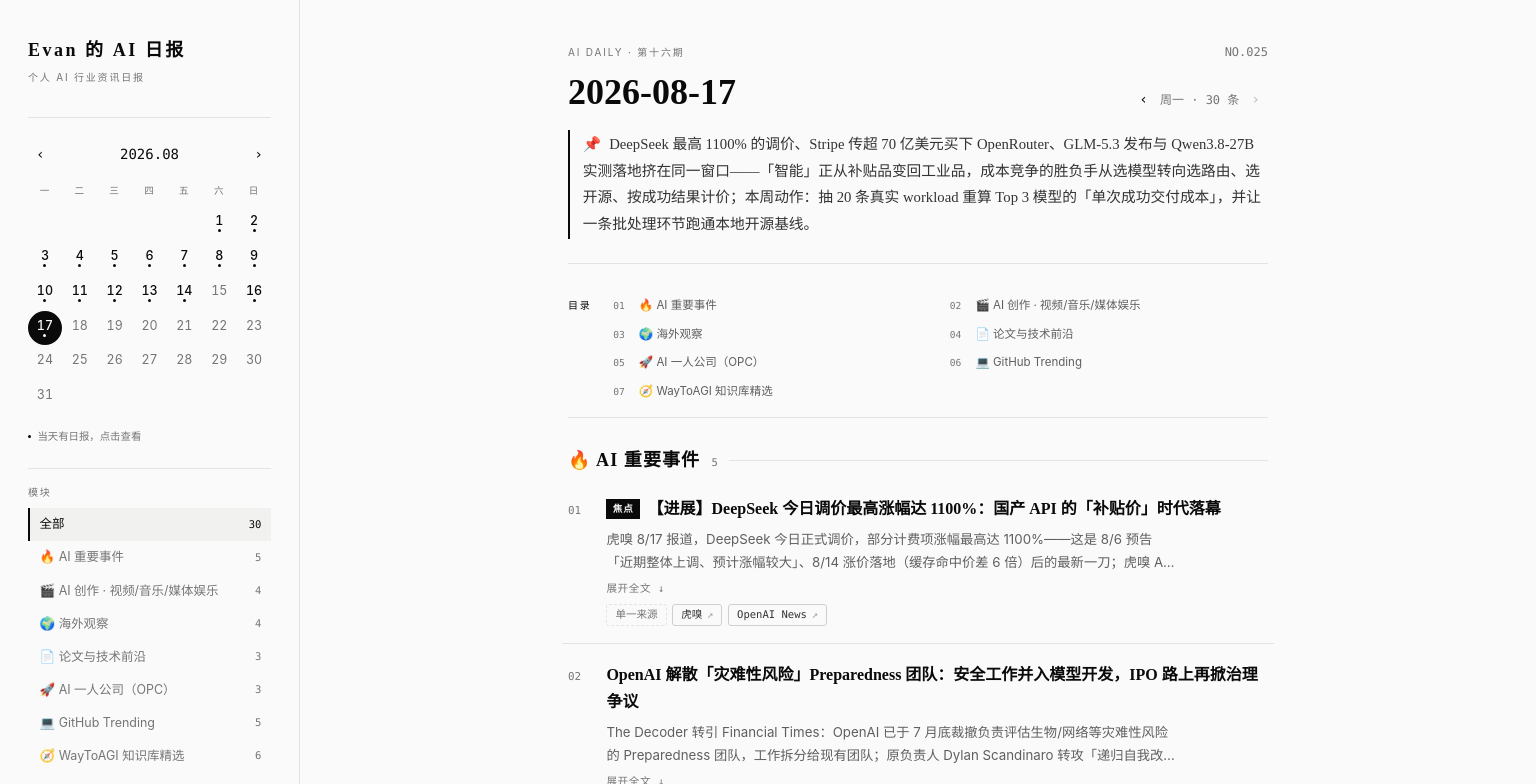
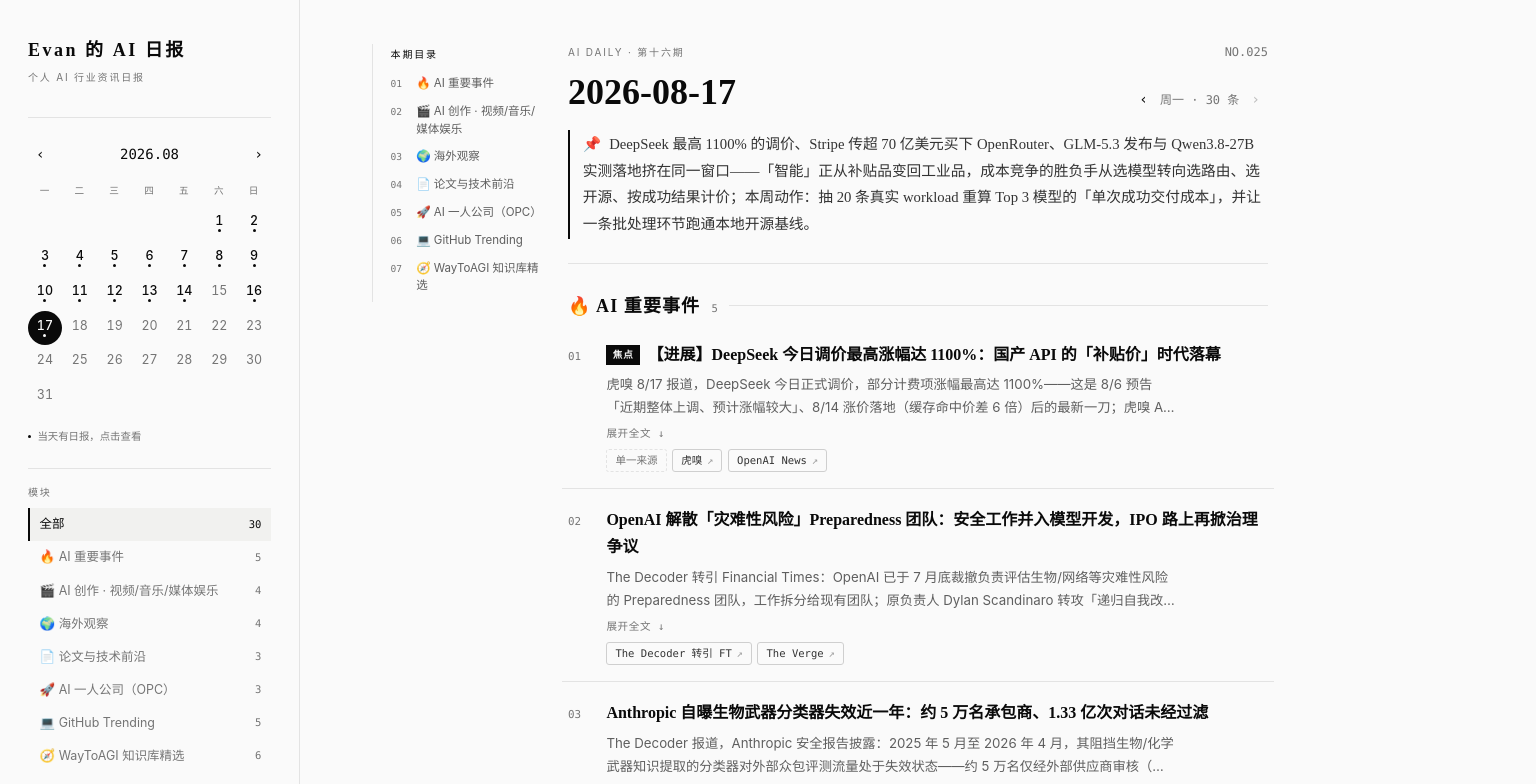
Before and after one commit to 2441461233/ai-daily-report, a React (Vite) app: page /#/2026-08-17--1 in a window 1536 px wide. Shown: the top 784 px of the page. Built offline with nearby package versions, Linux system fonts and the light colour scheme.

Commit message:
Make the report contents menu persistent

```diff
--- a/src/components/Feed.tsx
+++ b/src/components/Feed.tsx
@@ -89,6 +89,7 @@
 }
 
 export default function Feed({ report, moduleFilter, hasPrev, hasNext, onPrev, onNext }: Props) {
+  const [tocOpenFor, setTocOpenFor] = useState<string | null>(null)
   const sections = report.sections
     .map((section, originalIndex) => ({ section, originalIndex }))
     .filter(({ section }) => moduleFilter === null || section.title === moduleFilter)
@@ -101,6 +102,8 @@
   )
 
   const oneLiner = (report.oneLiner ?? '').replace(/^📌\s*今日一句话[：:]\s*/, '')
+  const tocOpen = tocOpenFor === report.slug
+  const tocPanelId = `report-${report.slug}-toc`
   const sectionId = (originalIndex: number) =>
     `report-${report.slug}-section-${originalIndex + 1}`
   const jumpToSection = (originalIndex: number) => {
@@ -109,9 +112,60 @@
     const heading = document.getElementById(`${id}-heading`)
     section?.scrollIntoView({ block: 'start' })
     heading?.focus({ preventScroll: true })
+    setTocOpenFor(null)
   }
 
   return (
+    <div className="feed-shell">
+      {moduleFilter === null && sections.length > 1 && (
+        <nav
+          className={`article-toc ${tocOpen ? 'is-open' : ''}`}
+          aria-label="本期目录"
+          onKeyDown={(event) => {
+            if (event.key === 'Escape' && tocOpen) {
+              setTocOpenFor(null)
+              document.getElementById(`${tocPanelId}-toggle`)?.focus()
+            }
+          }}
+        >
+          <button
+            id={`${tocPanelId}-toggle`}
+            type="button"
+            className="article-toc-toggle"
+            aria-expanded={tocOpen}
+            aria-controls={tocPanelId}
+            onClick={() => setTocOpenFor(tocOpen ? null : report.slug)}
+          >
+            <span>目录</span>
+            <span className="article-toc-toggle-icon mono" aria-hidden="true">
+              {tocOpen ? '×' : '☷'}
+            </span>
+          </button>
+
+          <div id={tocPanelId} className="article-toc-panel">
+            <p className="article-toc-label label">本期目录</p>
+            <ol className="article-toc-list">
+              {sections.map(({ section, originalIndex }, index) => (
+                <li key={section.title}>
+                  <button
+                    type="button"
+                    className="article-toc-link"
+                    aria-controls={sectionId(originalIndex)}
+                    title={`跳到：${section.title}`}
+                    onClick={() => jumpToSection(originalIndex)}
+                  >
+                    <span className="article-toc-num mono tnum" aria-hidden="true">
+                      {String(index + 1).padStart(2, '0')}
+                    </span>
+                    <span className="article-toc-title">{section.title}</span>
+                  </button>
+                </li>
+              ))}
+            </ol>
+          </div>
+        </nav>
+      )}
+
       <div className="feed">
         <header className="border-b hairline pb-6">
           <div className="flex items-baseline justify-between">
@@ -142,30 +196,6 @@
             </p>
           )}
         </header>
-
-      {moduleFilter === null && sections.length > 1 && (
-        <nav className="article-toc" aria-label="本期目录">
-          <p className="article-toc-label label">目录</p>
-          <ol className="article-toc-list">
-            {sections.map(({ section, originalIndex }, index) => (
-              <li key={section.title}>
-                <button
-                  type="button"
-                  className="article-toc-link"
-                  aria-controls={sectionId(originalIndex)}
-                  title={`跳到：${section.title}`}
-                  onClick={() => jumpToSection(originalIndex)}
-                >
-                  <span className="article-toc-num mono tnum" aria-hidden="true">
-                    {String(index + 1).padStart(2, '0')}
-                  </span>
-                  <span className="article-toc-title">{section.title}</span>
-                </button>
-              </li>
-            ))}
-          </ol>
-        </nav>
-      )}
 
         {sections.map(({ section: sec, originalIndex }, sectionIndex) => {
           const id = sectionId(originalIndex)
@@ -204,5 +234,6 @@
 
         <p className="feed-copy label">© 2026 {site.author}</p>
       </div>
+    </div>
   )
 }
--- a/src/index.css
+++ b/src/index.css
@@ -93,6 +93,10 @@
 .feed-col {
   padding: 0 1.25rem 4rem;
 }
+.feed-shell {
+  min-width: 0;
+  min-height: 100%;
+}
 .feed {
   margin: 0 auto;
   max-width: 700px;
@@ -157,24 +161,64 @@
   }
 }
 
-/* ---------- lightweight article table of contents ---------- */
+/* ---------- persistent article table of contents ---------- */
 .article-toc {
-  display: grid;
-  grid-template-columns: auto minmax(0, 1fr);
-  gap: 0.65rem 1rem;
-  align-items: start;
-  margin-top: 1rem;
-  padding: 0.8rem 0;
-  border-bottom: 1px solid var(--line);
+  position: fixed;
+  top: max(1rem, env(safe-area-inset-top));
+  right: max(1rem, env(safe-area-inset-right));
+  z-index: 30;
+}
+.article-toc-toggle {
+  display: flex;
+  align-items: center;
+  gap: 0.55rem;
+  min-height: 2.25rem;
+  padding: 0.45rem 0.65rem;
+  border: 1px solid var(--line);
+  border-radius: 3px;
+  background: color-mix(in srgb, var(--paper) 94%, transparent);
+  box-shadow: 0 4px 18px rgb(0 0 0 / 0.08);
+  font-family: var(--mono);
+  font-size: 0.68rem;
+  letter-spacing: 0.12em;
+  backdrop-filter: blur(8px);
+}
+.article-toc-toggle:hover,
+.article-toc.is-open .article-toc-toggle {
+  border-color: var(--ink-3);
+  background: var(--paper);
+}
+.article-toc-toggle-icon {
+  width: 0.75rem;
+  color: var(--ink-3);
+  font-size: 0.8rem;
+  line-height: 1;
+  text-align: center;
+}
+.article-toc-panel {
+  display: none;
+  position: absolute;
+  top: calc(100% + 0.45rem);
+  right: 0;
+  width: min(19rem, calc(100vw - 2rem));
+  max-height: calc(100vh - 5rem);
+  overflow-y: auto;
+  padding: 0.8rem;
+  border: 1px solid var(--line);
+  border-radius: 3px;
+  background: var(--paper);
+  box-shadow: 0 10px 30px rgb(0 0 0 / 0.12);
+}
+.article-toc.is-open .article-toc-panel {
+  display: block;
 }
 .article-toc-label {
-  padding-top: 0.35rem;
+  margin: 0.1rem 0 0.45rem 0.35rem;
   color: var(--ink);
 }
 .article-toc-list {
   display: grid;
-  grid-template-columns: repeat(2, minmax(0, 1fr));
-  gap: 0.15rem 0.8rem;
+  gap: 0.1rem;
   min-width: 0;
 }
 .article-toc-link {
@@ -207,20 +251,53 @@
   scroll-margin-top: 1rem;
 }
 
-@media (max-width: 480px) {
+@media (min-width: 1400px) {
+  .feed-shell {
+    display: grid;
+    grid-template-columns: minmax(0, 1fr) minmax(0, 700px) minmax(0, 1fr);
+  }
+  .feed {
+    grid-column: 2;
+    width: 100%;
+    margin-inline: 0;
+  }
   .article-toc {
+    position: sticky;
+    top: 1rem;
+    right: auto;
+    grid-column: 1;
+    grid-row: 1;
+    align-self: start;
+    justify-self: end;
+    width: calc(100% - 1.25rem);
+    max-width: 11rem;
+    max-height: calc(100vh - 2rem);
+    margin-top: 2.75rem;
+    margin-right: 1.25rem;
+    overflow-y: auto;
+  }
+  .article-toc-toggle {
+    display: none;
+  }
+  .article-toc-panel,
+  .article-toc.is-open .article-toc-panel {
     display: block;
+    position: static;
+    width: 100%;
+    max-height: none;
+    overflow: visible;
+    padding: 0.2rem 0 0.2rem 0.75rem;
+    border: 0;
+    border-left: 1px solid var(--line);
+    border-radius: 0;
+    background: transparent;
+    box-shadow: none;
   }
   .article-toc-label {
-    margin-bottom: 0.35rem;
-    padding-top: 0;
+    margin: 0 0 0.55rem 0.35rem;
   }
-  .article-toc-list {
-    gap: 0.1rem 0.35rem;
-  }
-  .article-toc-link {
-    grid-template-columns: 1.35rem minmax(0, 1fr);
-    padding-inline: 0.15rem;
+  .article-toc-title {
+    white-space: normal;
   }
 }
 
--- a/src/pages/Home.tsx
+++ b/src/pages/Home.tsx
@@ -138,6 +138,7 @@
       />
       <main className="feed-col">
         <Feed
+          key={`${report.slug}:${moduleFilter ?? 'all'}`}
           report={report}
           moduleFilter={moduleFilter}
           hasPrev={index > 0}
```
Lines whose indentation alone changed are shown as unchanged.
